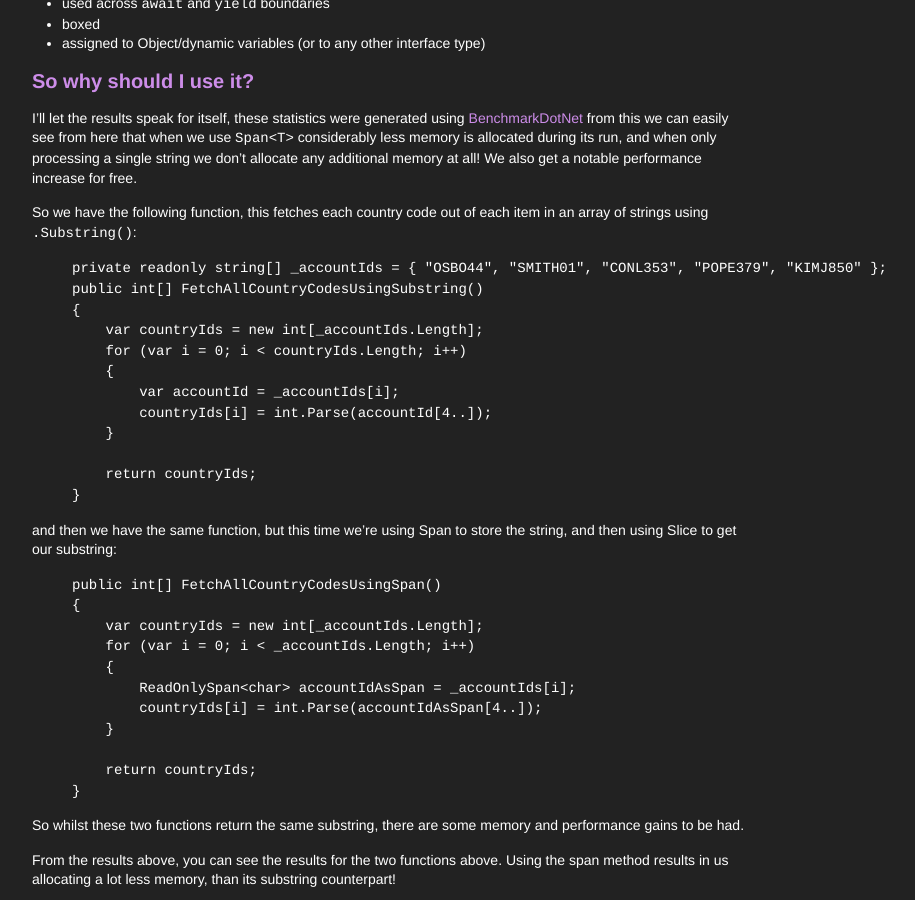
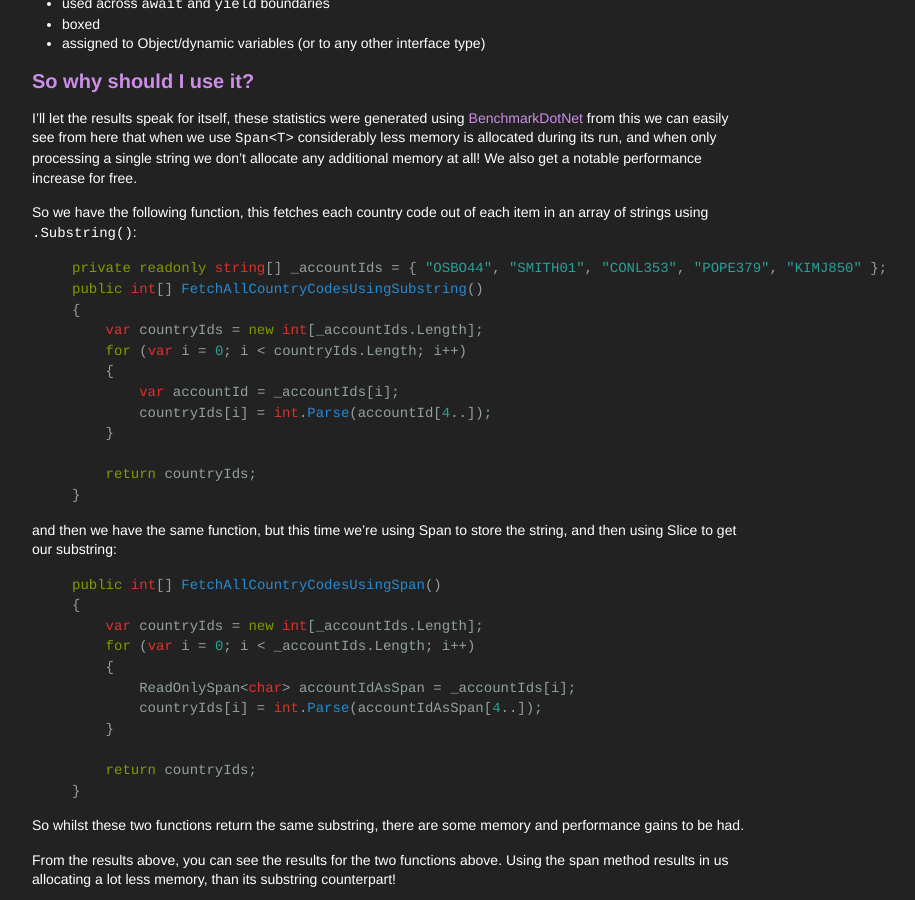
Before and after one commit to MrDKOz/mrdkoz.github.io, a Jekyll site: the page built from posts/writeups/_posts/2021-09-08-Span-T.md, in a window 1280 px wide and 900 px high, scrolled down 1285 px. Shown: the whole window, without its empty margins (248-1163 px from the left). Built offline with Jekyll 4.4.1, drawn with Linux system fonts in a browser that asks for light colours.

Commit message:
Syntax highlighting

````diff
--- a/_config.yml
+++ b/_config.yml
@@ -44,8 +44,6 @@ gems:
   - jekyll-sitemap # Create a sitemap using the official Jekyll sitemap gem
   - jekyll-feed # Create an Atom feed using the official Jekyll feed gem
 
-remote_theme: "dracula/gh-pages"
-
 # Exclude these files from your production _site
 exclude:
   - Gemfile
--- a/posts/writeups/_posts/2021-09-08-Span-T.md
+++ b/posts/writeups/_posts/2021-09-08-Span-T.md
@@ -32,7 +32,7 @@ I think a visual aid is better than anything I could ever write out here, so her
 I'll let the results speak for itself, these statistics were generated using [BenchmarkDotNet](https://github.com/dotnet/BenchmarkDotNet) from this we can easily see from here that when we use `Span<T>` considerably less memory is allocated during its run, and when only processing a single string we don't allocate any additional memory at all! We also get a notable performance increase for free.
 
 So we have the following function, this fetches each country code out of each item in an array of strings using `.Substring()`:
-```
+```csharp
 private readonly string[] _accountIds = { "OSBO44", "SMITH01", "CONL353", "POPE379", "KIMJ850" };
 public int[] FetchAllCountryCodesUsingSubstring()
 {
@@ -47,7 +47,7 @@ public int[] FetchAllCountryCodesUsingSubstring()
 }
 ```
 and then we have the same function, but this time we're using Span to store the string, and then using Slice to get our substring:
-```
+```csharp
 public int[] FetchAllCountryCodesUsingSpan()
 {
     var countryIds = new int[_accountIds.Length];
````
